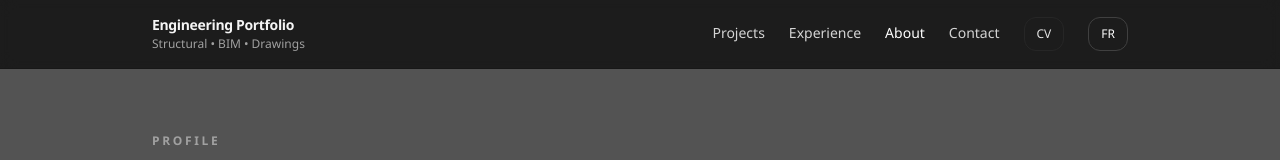
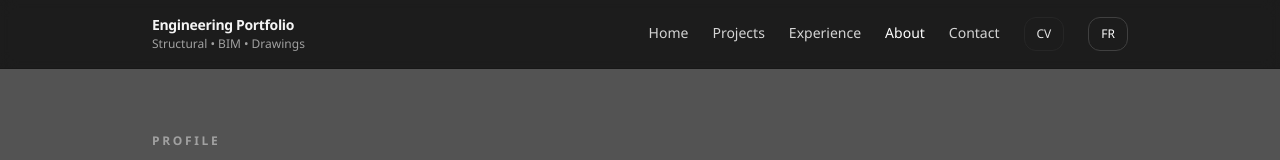
Before and after one commit to Emma781227/PortFolioNKE, a Next.js app: page /en/about in a window 1280 px wide. Shown: the top 160 px of the page. Built offline with nearby package versions, Linux system fonts and the light colour scheme.

Commit message:
Ajout du home dans la bar de navigation

```diff
--- a/src/components/Header.tsx
+++ b/src/components/Header.tsx
@@ -12,6 +12,7 @@ export default function Header({ lang }: { lang: "fr" | "en" }) {
 
   const navItems = useMemo(
     () => [
+      { href: `/${lang}/`, label: isFr ? "Accueil" : "Home" },
       { href: `/${lang}/projects`, label: isFr ? "Projets" : "Projects" },
       { href: `/${lang}/experience`, label: isFr ? "Expérience" : "Experience" },
       { href: `/${lang}/about`, label: isFr ? "À propos" : "About" },
```
